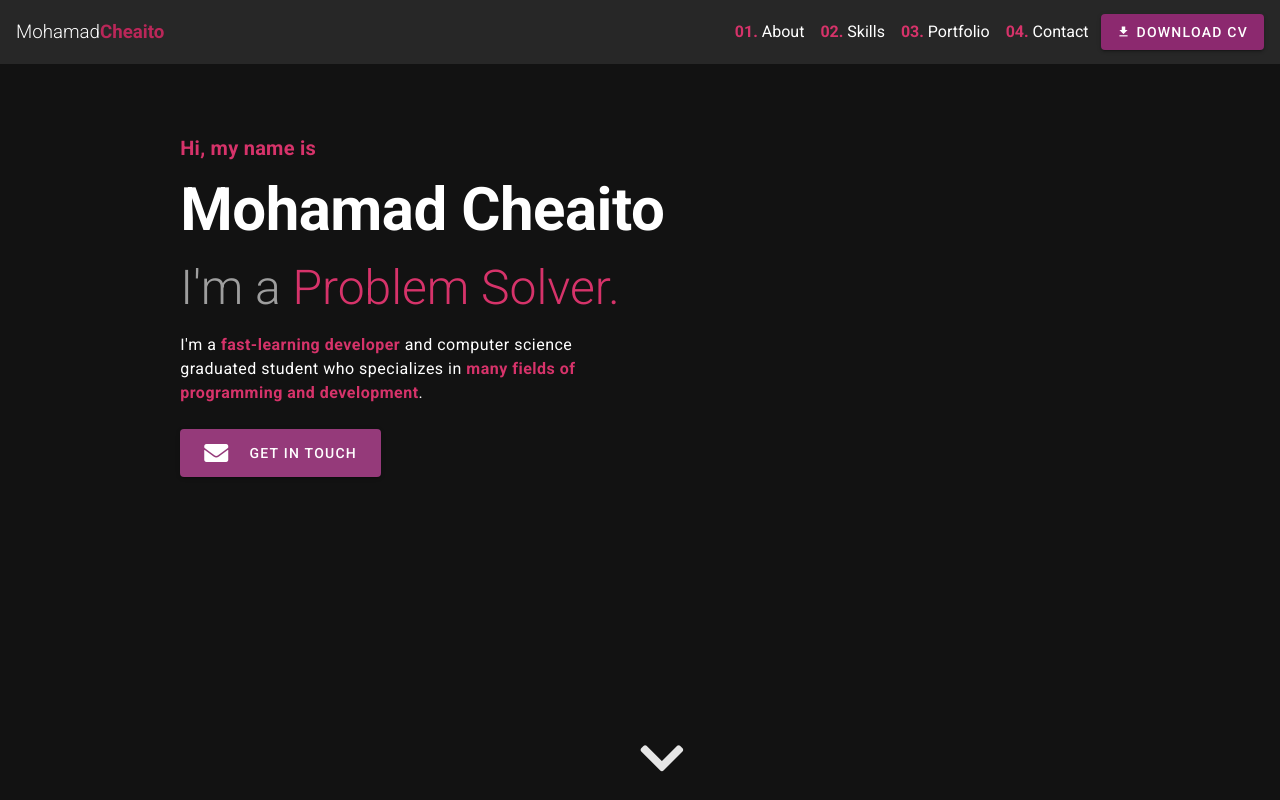
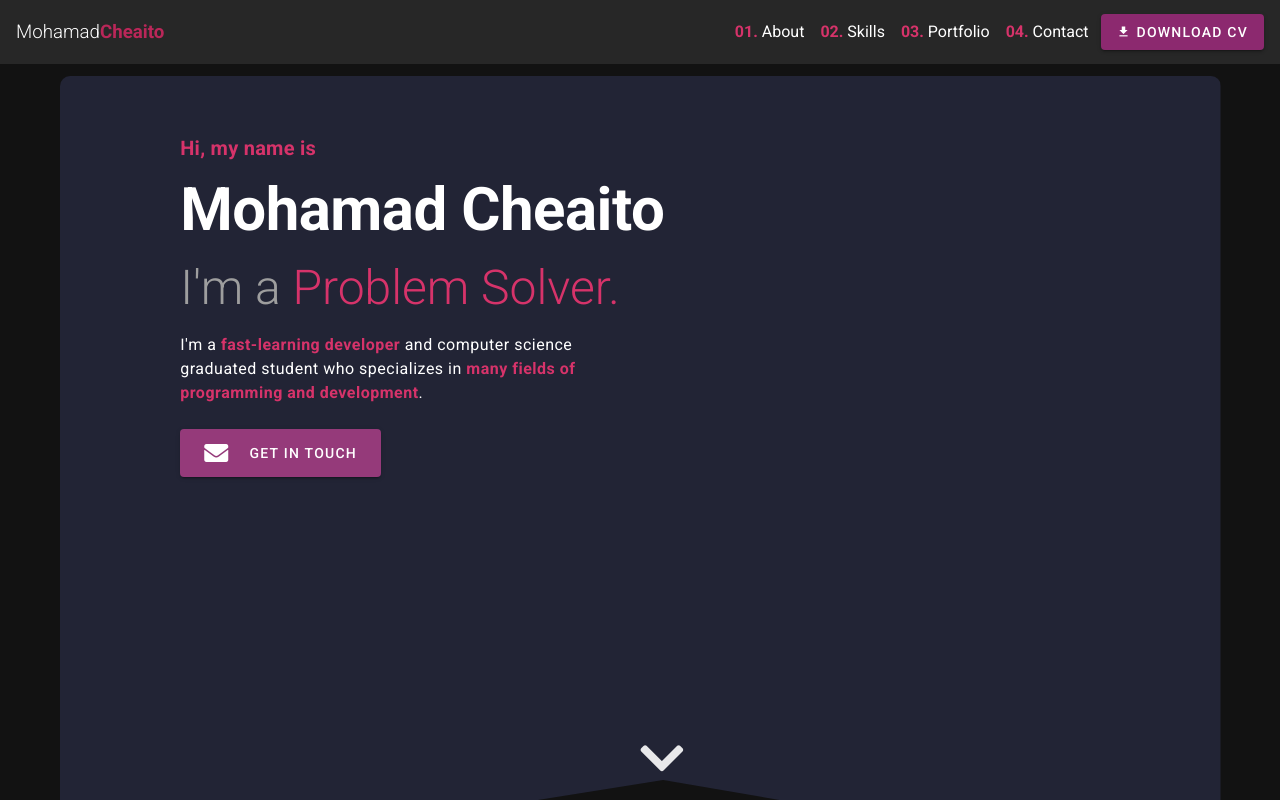
Before and after one commit to MuhamadCheaito/personal-portfolio-v1, a Vue app: page / in a window 1280 px wide. Shown: the top 800 px of the page. Built offline with nearby package versions, Linux system fonts and the light colour scheme; some icons are missing.

Commit message:
make some bit changes on home page

```diff
--- a/src/views/Home.vue
+++ b/src/views/Home.vue
@@ -1,9 +1,8 @@
 <template>
   <v-container
     fluid
-    style="height:100vh;position:relative;"
-    class="d-flex align-start"
-    color="primary"
+    style="height:100vh;position:relative;background-color:#222435;"
+    class="d-flex align-start body"
   >
     <v-row class="mt-5">
       <v-col cols="1">
@@ -77,12 +76,18 @@
       <v-col cols="1" align="right" justify="bottom" align-self="end"></v-col>
     </v-row>
     <div class="down-arrow" @click="$vuetify.goTo('#about', scrollOptions)">
-      <v-icon href="#about" size="50px">fa-chevron-down</v-icon>
+      <v-icon href="#about" style="cursor:pointer" size="50px">fa-chevron-down</v-icon>
     </div>
   </v-container>
 </template>
 
 <style scoped>
+.body{
+  /* margin-top:10px; */
+  /* clip-path: polygon(21% 0, 80% 0%, 100% 0, 100% 56%, 52% 100%, 52% 100%, 0 56%, 0 0); */
+  clip-path: polygon(100% 0%, 100% 100%, 52% 88%, 0 100%, 0 100%, 0 0);
+  border-radius:10px;
+}
 .down-arrow {
   position: absolute;
   bottom: 60px;
```
